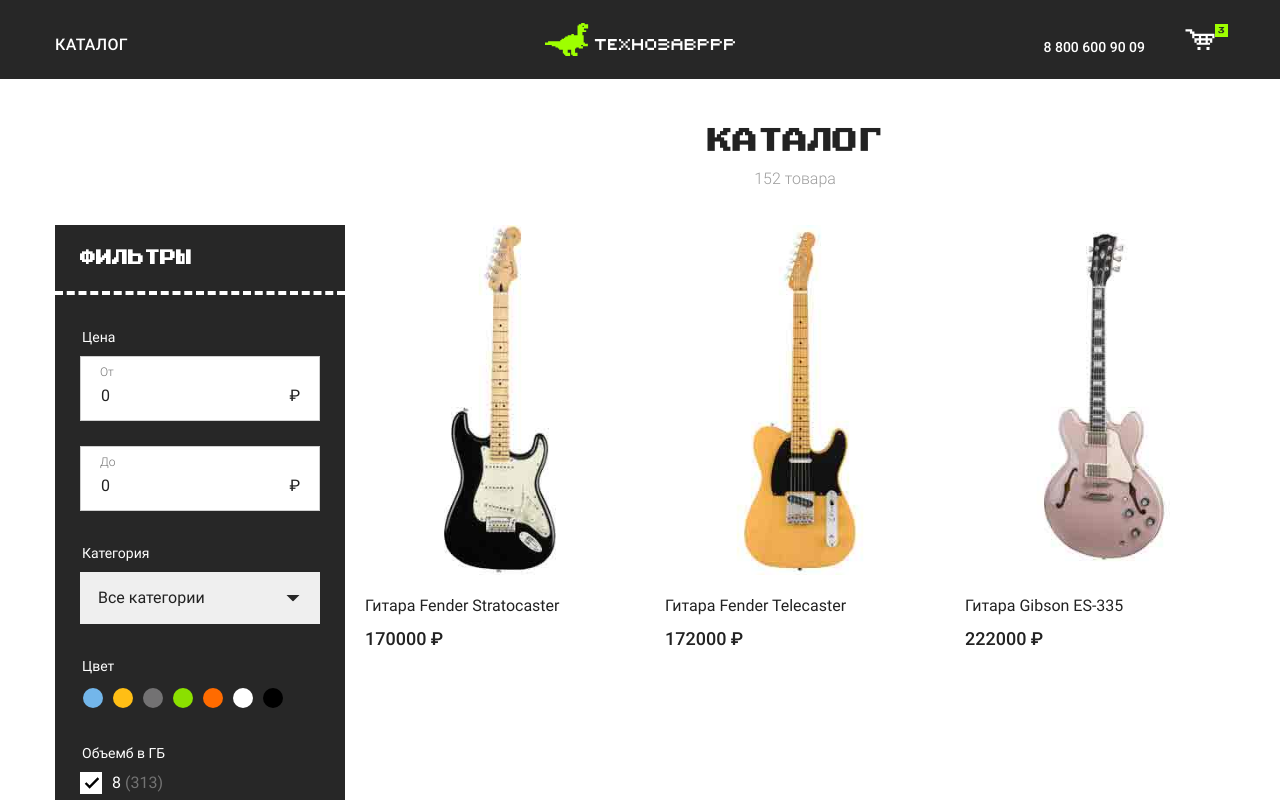
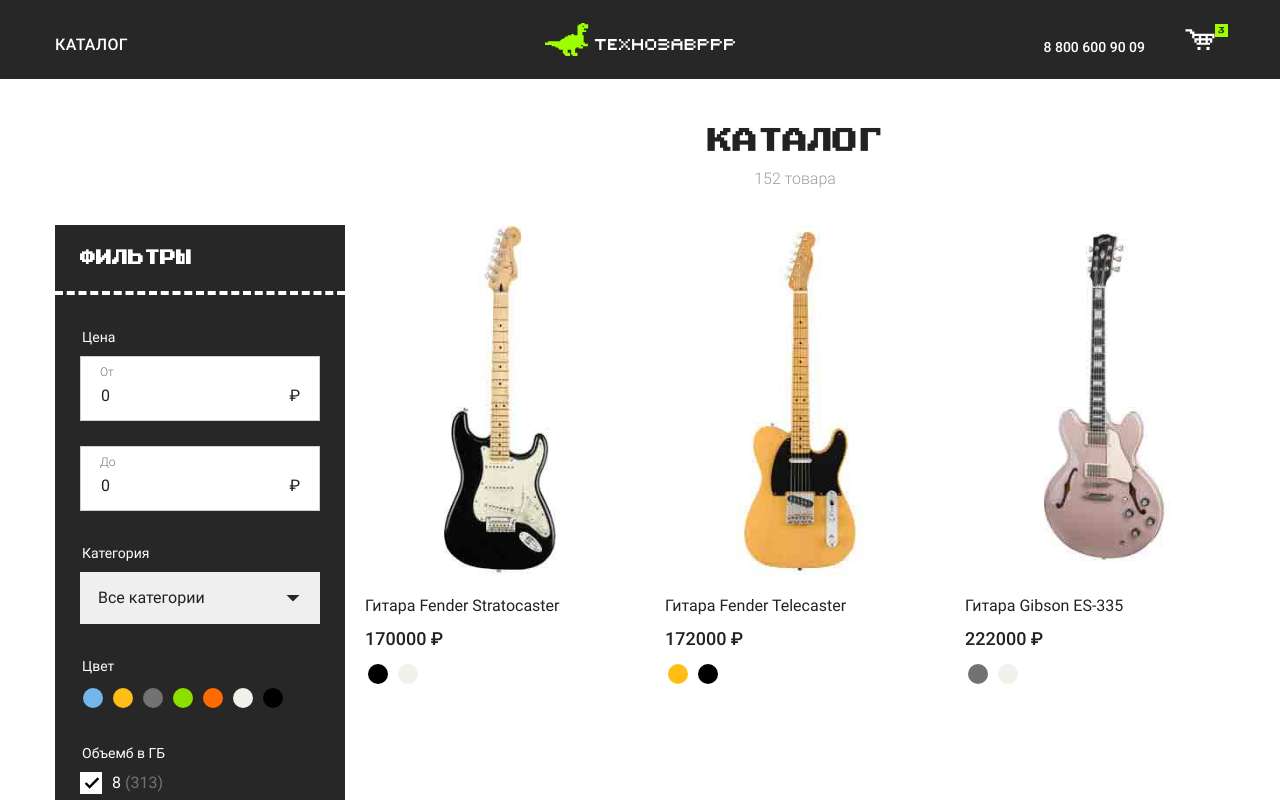
Before and after one commit to ElCapitanos/skillbox, a Vue app: page / in a window 1280 px wide. Shown: the top 800 px of the page. Built offline with nearby package versions, Linux system fonts and the light colour scheme.

Commit message:
4 module-2

```diff
--- a/src/components/ProductFilter.vue
+++ b/src/components/ProductFilter.vue
@@ -62,7 +62,7 @@
                 :value="color.id"
                 v-model.number="currentColorId"
               />
-                 <span
+              <span
                 class="colors__value"
                 :style="{ 'background-color': color.code }"
               >
@@ -254,6 +254,7 @@
 <script>
 import categories from "../data/categories";
 import colors from "../data/colors";
+import products from "../data/products";
 export default {
   data() {
     return {
@@ -270,6 +271,9 @@
     },
     colors() {
       return colors;
+    },
+    products() {
+      return products;
     },
   },
 
--- a/src/components/ProductItem.vue
+++ b/src/components/ProductItem.vue
@@ -13,14 +13,13 @@
     <span class="catalog__price"> {{ product.price }} ₽ </span>
 
     <ul class="colors colors--black">
-      <li class="colors__item" v-for="color in colors" :key="color.id">
+      <li class="colors__item" v-for="color in product.colors" :key="color.id">
         <label class="colors__label">
           <input
             class="colors__radio sr-only"
             type="radio"
             name="color"
             :value="color.id"
-            v-model.number="currentColorId"
           />
           <span
             class="colors__value"
@@ -29,7 +28,7 @@
           </span>
         </label>
       </li>
-<!--
+      <!--
       <li class="colors__item">
         <label class="colors__label">
           <input
@@ -72,14 +71,29 @@
 
 <script>
 import colors from "../data/colors";
-import currentColorId from "./ProductFilter.vue";
+import products from "../data/products";
+/*import currentColorId from "./ProductFilter.vue";*/
 
 export default {
   data() {
     return {
-      color: "#73B6EA",
+      colors,
     };
   },
   props: ["product"],
+  /*computed: {
+    colorsforThisProducts(){
+  let actualColors = []
+
+  for (let productColor of products.color) {
+  for (let color of colors) {
+  if (color == productColor.id){
+  actualColors.push(color)
+       return actualColors
+    }
+  }
+      }
+    }
+  },*/
 };
 </script>
--- a/src/data/colors.js
+++ b/src/data/colors.js
@@ -32,7 +32,7 @@
   {
     id: 6,
     title: "белый",
-    code: "#ffffff",
+    code: "#f1f1ec",
   },
 
   {
--- a/src/data/products.js
+++ b/src/data/products.js
@@ -1,109 +1,223 @@
 export default [
   {
-        id:1,
+    id: 1,
     categoryId: 1,
+    colors: [
+      {
+        id: 7,
+        title: "черный",
+        code: "#000000",
+      },
+      {
+        id: 6,
+        title: "белый",
+        code: "#f1f1ec",
+      },
+    ],
     colorId: 7,
-        title: 'Гитара Fender Stratocaster',
+    title: "Гитара Fender Stratocaster",
     price: 170000,
-        image: '/img/strat.jpg'
+    image: "/img/strat.jpg",
   },
 
   {
-        id:2,
+    id: 2,
     categoryId: 1,
+    colors: [
+      {
+        id: 2,
+        title: "желтый",
+        code: "#FFBE15",
+      },
+      {
+        id: 7,
+        title: "черный",
+        code: "#000000",
+      },
+    ],
     colorId: 2,
-        title: 'Гитара Fender Telecaster',
+    title: "Гитара Fender Telecaster",
     price: 172000,
-        image: '/img/tele.jpg'
+    image: "/img/tele.jpg",
   },
 
   {
-        id:3,
+    id: 3,
     categoryId: 2,
+    colors: [
+      {
+        id: 3,
+        title: "серый",
+        code: "#737273",
+      },
+      {
+        id: 6,
+        title: "белый",
+        code: "#f1f1ec",
+      },
+    ],
     colorId: 3,
-        title: 'Гитара Gibson ES-335',
+    title: "Гитара Gibson ES-335",
     price: 222000,
-        image: '/img/es.jpg'
+    image: "/img/es.jpg",
   },
 
   {
-        id:4,
+    id: 4,
     categoryId: 1,
+    colors: [
+      {
+        id: 5,
+        title: "оранжевый",
+        code: "#FF6B00",
+      },
+    ],
     colorId: 5,
-        title: 'Гитара Gibson Les Paul',
+    title: "Гитара Gibson Les Paul",
     price: 180000,
-        image: '/img/les.jpg'
+    image: "/img/les.jpg",
   },
 
   {
-        id:5,
+    id: 5,
     categoryId: 4,
+    colors: [
+      {
+        id: 6,
+        title: "белый",
+        code: "#f1f1ec",
+      },
+      {
+        id: 3,
+        title: "серый",
+        code: "#737273",
+      },
+    ],
     colorId: 6,
-        title: 'Гитара Gibson Flying V',
+    title: "Гитара Gibson Flying V",
     price: 99999,
-        image: '/img/fly.jpg'
+    image: "/img/fly.jpg",
   },
 
   {
-        id:6,
+    id: 6,
     categoryId: 2,
+    colors: [
+      {
+        id: 6,
+        title: "белый",
+        code: "#f1f1ec",
+      },
+      {
+        id: 2,
+        title: "желтый",
+        code: "#FFBE15",
+      },
+    ],
     colorId: 6,
-        title: 'Гитара Gretsch Falcon',
+    title: "Гитара Gretsch Falcon",
     price: 320000,
-        image: '/img/falcon.jpg'
+    image: "/img/falcon.jpg",
   },
 
   {
-        id:7,
+    id: 7,
     categoryId: 3,
+    colors: [
+      {
+        id: 5,
+        title: "оранжевый",
+        code: "#FF6B00",
+      },
+    ],
     colorId: 5,
-        title: 'Гитара Music Man Axis',
+    title: "Гитара Music Man Axis",
     price: 180000,
-        image: '/img/axis.jpg'
+    image: "/img/axis.jpg",
   },
 
   {
-        id:8,
+    id: 8,
     categoryId: 3,
+    colors: [
+      {
+        id: 7,
+        title: "черный",
+        code: "#000000",
+      },
+    ],
     colorId: 7,
-        title: 'Гитара Peavey Wolfgang',
+    title: "Гитара Peavey Wolfgang",
     price: 99000,
-        image: '/img/peavey.jpg'
+    image: "/img/peavey.jpg",
   },
 
   {
-        id:9,
+    id: 9,
     categoryId: 1,
+    colors: [
+      {
+        id: 1,
+        title: "синий",
+        code: "#73B6EA",
+      },
+      {
+        id: 3,
+        title: "серый",
+        code: "#737273",
+      },
+    ],
     colorId: 1,
-        title: 'Гитара Jackson Soloist',
+    title: "Гитара Jackson Soloist",
     price: 129000,
-        image: '/img/jack.jpg'
+    image: "/img/jack.jpg",
   },
 
   {
-        id:10,
+    id: 10,
     categoryId: 3,
+    colors: [
+      {
+        id: 4,
+        title: "зеленый",
+        code: "#8BE000",
+      },
+    ],
     colorId: 4,
-        title: 'Гитара Ibanez RG',
+    title: "Гитара Ibanez RG",
     price: 89999,
-        image: '/img/rg.jpg'
+    image: "/img/rg.jpg",
   },
 
   {
-        id:11,
+    id: 11,
     categoryId: 3,
+    colors: [
+      {
+        id: 6,
+        title: "белый",
+        code: "#f1f1ec",
+      },
+    ],
     colorId: 6,
-        title: 'Гитара Kramer Pacer',
+    title: "Гитара Kramer Pacer",
     price: 49999,
-        image: '/img/pacer.jpg'
+    image: "/img/pacer.jpg",
   },
 
   {
-        id:12,
+    id: 12,
     categoryId: 1,
+    colors: [
+      {
+        id: 5,
+        title: "оранжевый",
+        code: "#FF6B00",
+      },
+    ],
     colorId: 5,
-        title: 'Гитара PRS Santana',
+    title: "Гитара PRS Santana",
     price: 229999,
-        image: '/img/prs.jpg'
+    image: "/img/prs.jpg",
   },
-]
+];
```
Lines whose indentation alone changed are shown as unchanged.
